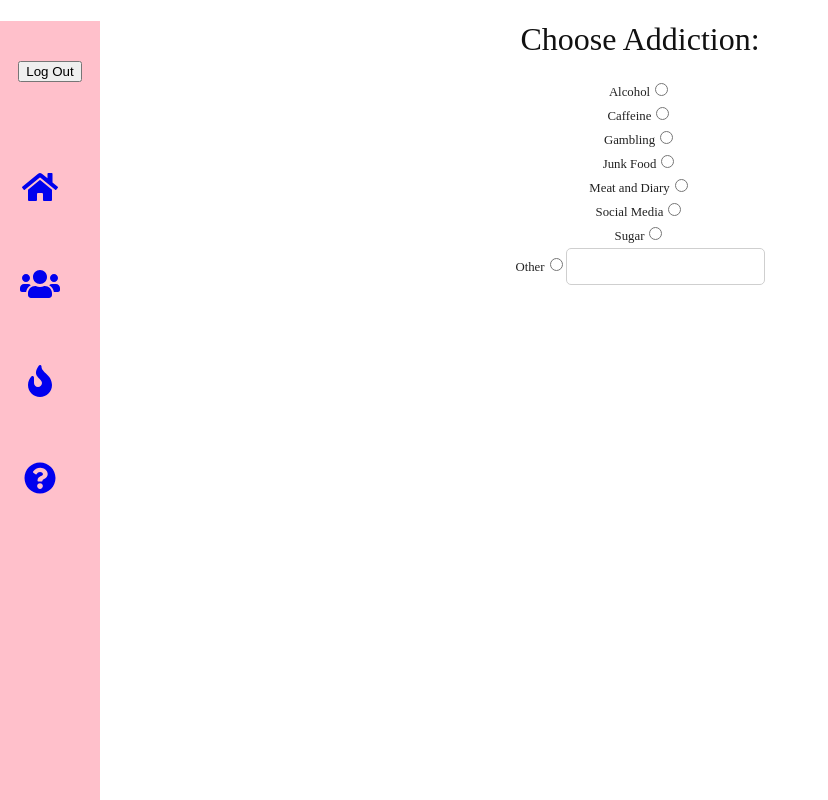
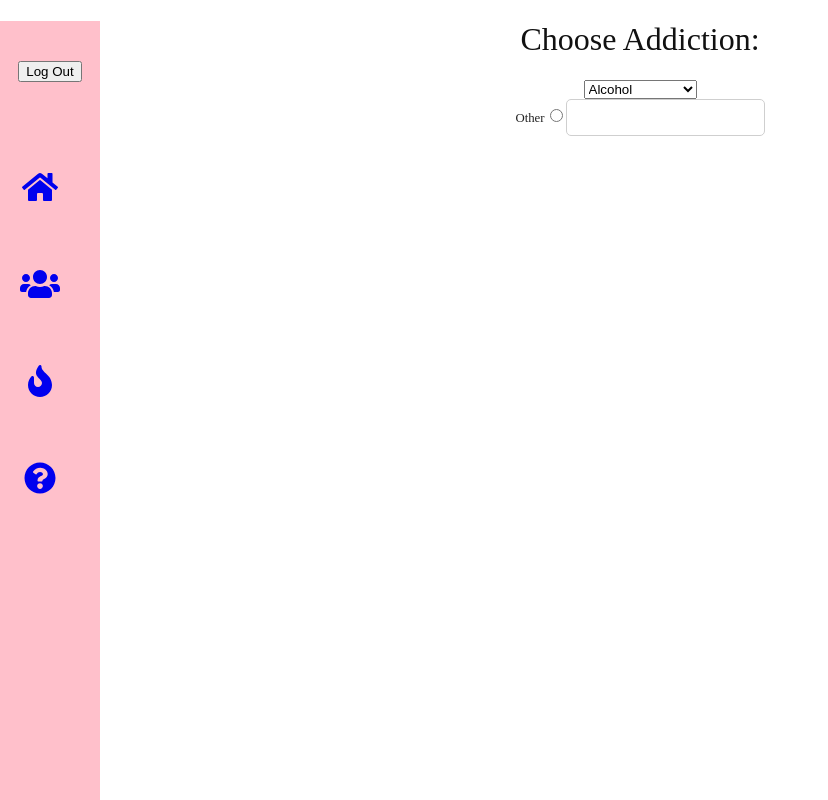
Before and after one commit to JessicaS97/Addiction-App, a React (Create React App) app: page /new-addiction in a window 1280 px wide. Shown: the whole page, without its empty margins (0-828 px from the left). Built offline with nearby package versions, Linux system fonts and the light colour scheme.

Commit message:
Choose Addiction List

```diff
--- a/src/Components/NewAddiction/AddictionList.js
+++ b/src/Components/NewAddiction/AddictionList.js
@@ -15,38 +15,20 @@ class AddictionList extends React.Component {
             <div>
                 <h1>Choose Addiction:</h1>
                 <form className="addiction-form">
-                    <label>
-                        <span>Alcohol</span>
-                        <input type="radio" name="alcohol" value="Alcohol"/>
-                    </label>
-                    <label>
-                        <span>Caffeine</span>
-                        <input type="radio" name="caffeine" value="Caffeine"/>
-                    </label>
-                    <label>
-                        <span>Gambling</span>
-                        <input type="radio" name="gambling" value="Gambling"/>
-                    </label>
-                    <label>
-                        <span>Junk Food</span>
-                        <input type="radio" name="junk'food" value="Junk Food"/>
-                    </label>
-                    <label>
-                        <span>Meat and Diary</span>
-                        <input type="radio" name="meat-diary" value="Meat-Diary"/>
-                    </label>
-                    <label>
-                        <span>Social Media</span>
-                    <input type="radio" name="social-media" value="Social Media"/>
-                    </label>
-                    <label>
-                        <span>Sugar</span>
-                        <input type="radio" name="sugar" value="sugar"/>
-                    </label>
+                <select>
+                    <option>Alcohol</option>
+                    <option>Caffeine</option>
+                    <option>Gambling</option>
+                    <option>Junk Food</option>
+                    <option>Meet and Diary</option>
+                    <option>Social Media</option>
+                    <option>Sugar</option>
+                    <option>Other</option>
+                </select>
                     <label>
                         <span>Other</span>
-                        <input type="radio" name="other" value="other"/>
-                        <input type="text"/>
+                        <input type="radio"/>
+                        <input type="text" name="other" value=""/>
                     </label>
                 </form>
             </div>
```
